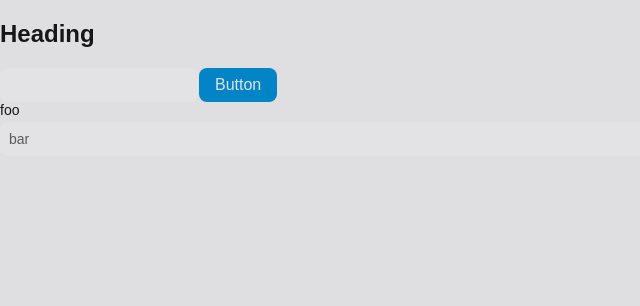
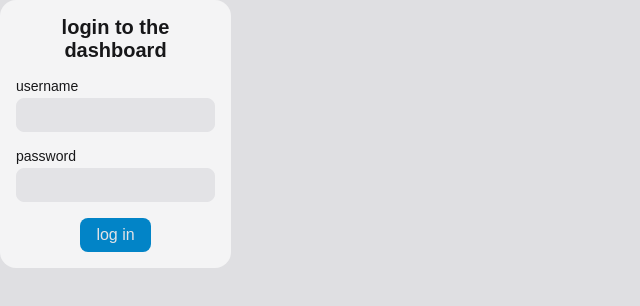
Before and after one commit to resultfulness/dashboard, a React (Vite) app: page /login in a window 1280 px wide. Shown: the top 306 px of the page, without its empty margins (0-640 px from the left). Built offline with nearby package versions, Linux system fonts and the light colour scheme; a web font is replaced by a local one.

Commit message:
add login form component

```diff
--- a/src/components/atoms/button.tsx
+++ b/src/components/atoms/button.tsx
@@ -4,15 +4,21 @@ interface ButtonProps {
     children: React.ReactNode;
     variant?: "primary" | "secondary";
     onclick?: () => void;
+    type?: "button" | "submit" | "reset";
 }
 
 export default function Button({
     children,
     variant = "primary",
     onclick,
+    type,
 }: ButtonProps) {
     return (
-        <button className={`button button-${variant}`} onClick={onclick}>
+        <button
+            className={`button button-${variant}`}
+            type={type}
+            onClick={onclick}
+        >
             {children}
         </button>
     );
--- a/src/components/atoms/text-heading.tsx
+++ b/src/components/atoms/text-heading.tsx
@@ -1,3 +1,5 @@
+import "./text-heading.css";
+
 interface TextHeadingProps {
     children: React.ReactNode;
     level: 1 | 2 | 3 | 4 | 5 | 6;
--- /dev/null
+++ b/src/components/organisms/login-form.css
@@ -0,0 +1,13 @@
+.login-form {
+    display: grid;
+    justify-items: center;
+    gap: 1rem;
+    padding: 1rem;
+    background-color: var(--clr-background);
+    width: min-content;
+    border-radius: 1rem;
+}
+
+.login-form > .text-heading {
+    text-align: center;
+}
--- a/src/components/organisms/login-form.tsx
+++ b/src/components/organisms/login-form.tsx
@@ -1,3 +1,18 @@
+import "./login-form.css";
+import { useTranslation } from "react-i18next";
+import TextHeading from "../atoms/text-heading";
+import FormField from "../molecules/form-field";
+import Button from "../atoms/button";
+
 export default function LoginForm() {
-    return <div>LoginForm</div>;
+    const { t } = useTranslation();
+
+    return (
+        <form className="login-form">
+            <TextHeading level={1}>{t("login to the dashboard")}</TextHeading>
+            <FormField label={t("username")} />
+            <FormField label={t("password")} />
+            <Button>{t("log in")}</Button>
+        </form>
+    );
 }
--- a/src/pages/login.tsx
+++ b/src/pages/login.tsx
@@ -1,21 +1,9 @@
-import Button from "../components/atoms/button";
-import Input from "../components/atoms/input";
-import TextHeading from "../components/atoms/text-heading";
-import FormField from "../components/molecules/form-field";
+import LoginForm from "../components/organisms/login-form";
 
 export default function Login() {
     return (
         <div>
-            <TextHeading level={2}>Heading</TextHeading>
-            <Input />
-            <Button>Button</Button>
-
-            <FormField
-                label="foo"
-                inputProps={{
-                    placeholder: "bar",
-                }}
-            />
+            <LoginForm />
         </div>
     );
 }
```
